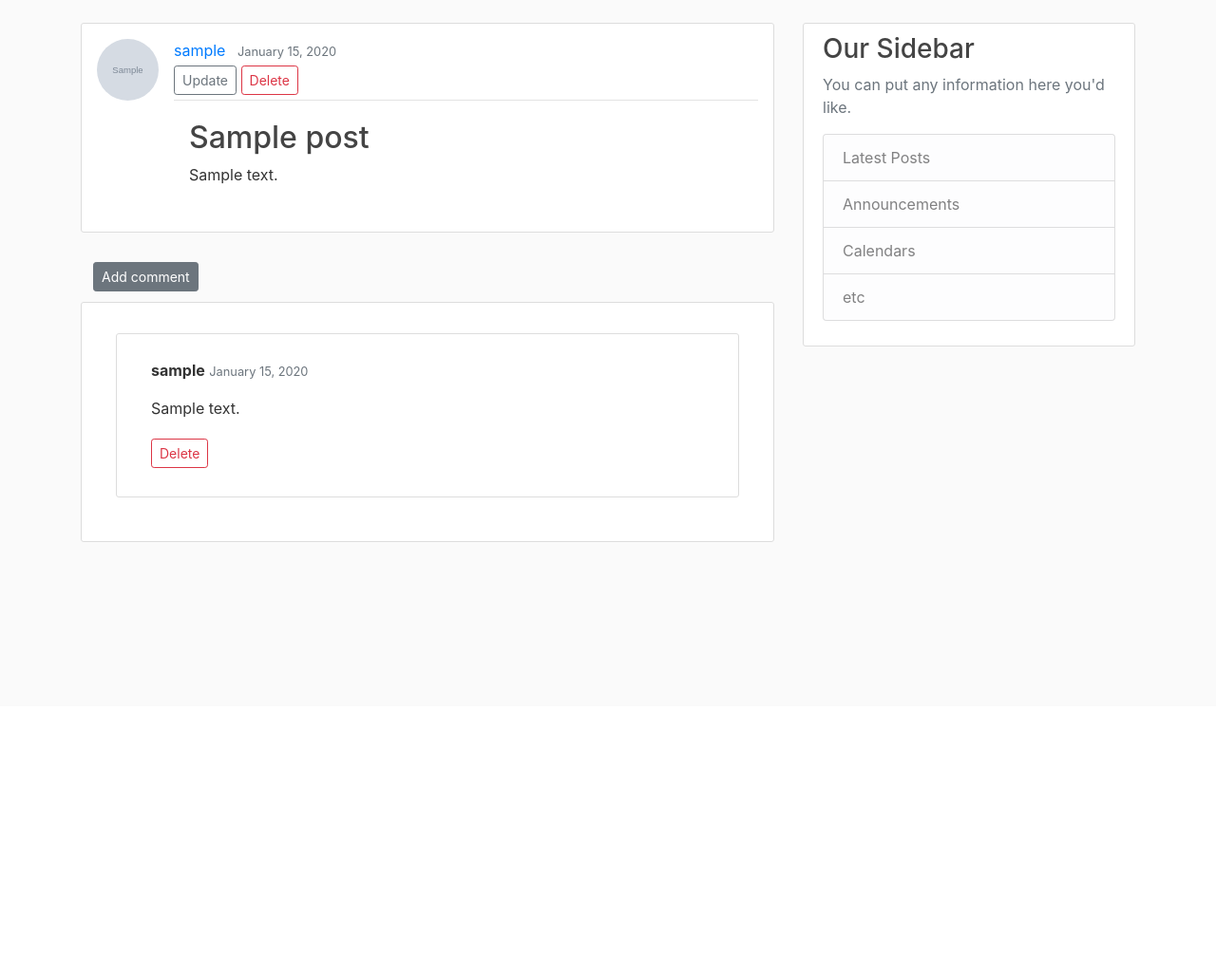
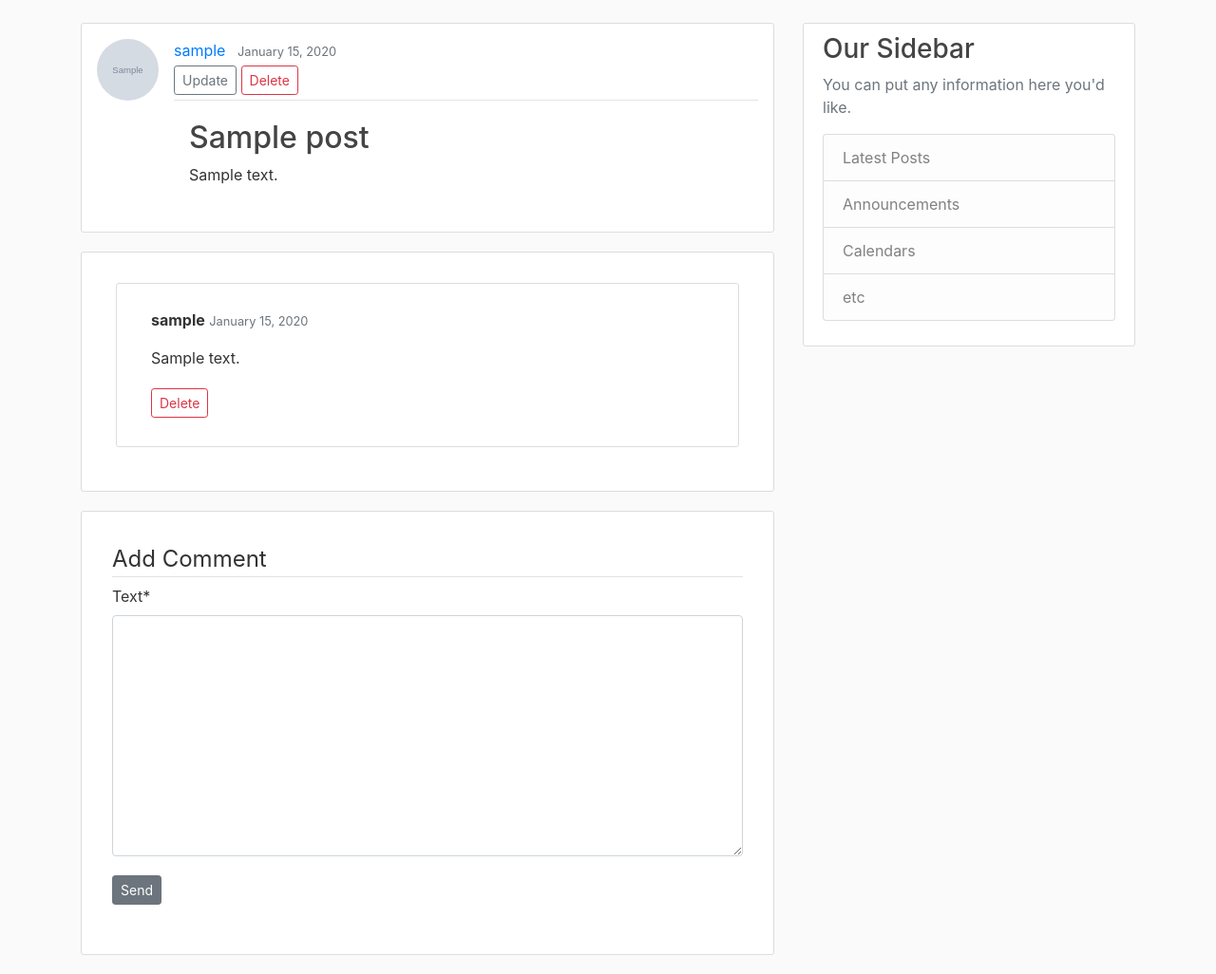
Before and after one commit to gup-abhi/django_project, a Django app: page /post/1/ in a window 1280 px wide. Shown: the part 56-1082 px from the top of the page at 95% size. Before the commit the page ends 627 px from the top, so only its background shows below. Run offline with Django 3.2, Linux system fonts and the light colour scheme; a user stored in the database is signed in; tables that the repository leaves empty hold one stand-in row (values such as "Sample post"); grey boxes marked "Sample" are stand-in pictures; some libraries are stand-ins or nearby versions.

Commit message:
Comment section updated

```diff
--- a/blog/templates/blog/post_detail.html
+++ b/blog/templates/blog/post_detail.html
@@ -1,4 +1,5 @@
 {% extends 'blog/base.html' %}
+{% load crispy_forms_tags %}
 {% block content %}
 <article class="media content-section p-3">
     <img src="{{ object.author.profile.image.url }}" class="rounded-circle article-img">
@@ -19,9 +20,6 @@
         </div>
     </div>
 </article>
-<div class="btn">
-    <a class="btn btn-secondary btn-sm mt-1 mb-1" href="{% url 'add_comment_to_post' pk=post.pk %}">Add comment</a>
-</div>
 <article class="media content-section pt-3">
     <div class="media-body p-3">
         {% for comment in post.comments.all %}
@@ -39,23 +37,37 @@
                                 class="glyphicon glyphicon-ok">Approve</span></a>
                     </div>
                 </article>
-                {% endif %}
-                {% if comment.approved_comment %}
+            {% endif %}
+            {% if comment.approved_comment %}
                 <article class="media content-section">
                     <div class="container-fluid p-3">
                         <strong>{{ comment.author }}</strong>
                         <small class="text-muted">{{ comment.related_date | date:"F d, Y" }}</small>
                         <p>{{ comment.text|linebreaks }}</p>
-                        {%  if comment.author == user %}
-                        <a class="btn btn-outline-danger btn-sm mt-1 mb-1" href="{% url 'comment_delete' pk=comment.pk %}"><span
+                        {% if comment.author == user %}
+                            <a class="btn btn-outline-danger btn-sm mt-1 mb-1" href="{% url 'comment_delete' pk=comment.pk %}"><span
                                 class="glyphicon glyphicon-ok">Delete</span></a>
                         {% endif %}
                     </div>
                 </article>
-                {% endif %}
+            {% endif %}
         {% empty %}
         <p>No comments here yet :(</p>
         {% endfor %}
     </div>
 </article>
+<article class="media content-section p-3">
+    <div class="container-fluid p-3">
+        <fieldset class="form-group">
+            <legend class="border-bottom ab-4">Add Comment</legend>
+            <form method="POST" class="post-form">
+                {% csrf_token %}
+                {{ form | crispy }}
+                <button class="btn btn-secondary btn-sm mt-1 mb-1" type="submit" class="save btn btn-default">
+                    Send
+                </button>
+            </form>
+        </fieldset>
+    </div>
+</article>
 {% endblock content %}
--- a/blog/urls.py
+++ b/blog/urls.py
@@ -18,7 +18,6 @@ urlpatterns = [
     path('post/<int:pk>/update/', PostUpdateView.as_view(), name='post-update'),
     path('post/<int:pk>/delete/', PostDeleteView.as_view(), name='post-delete'),
     path('about/', views.about, name='blog-about'),
-    path('post/<int:pk>/comment/', views.add_comment_to_post, name='add_comment_to_post'),
     path('comment/<int:pk>/approve/', views.comment_approve, name='comment_approve'),
     path('comment/<int:pk>/remove/', views.comment_remove, name='comment_remove'),
     path('comment/<int:pk>/delete/', views.comment_delete, name='comment_delete'),
--- a/blog/views.py
+++ b/blog/views.py
@@ -1,4 +1,4 @@
-from django.shortcuts import render, get_object_or_404, redirect
+from django.shortcuts import render, get_object_or_404, redirect, reverse
 from .models import Post, Comment
 from django.contrib.auth.models import User
 from django.views.generic import (
@@ -13,7 +13,6 @@ from django.contrib.auth.mixins import (
     UserPassesTestMixin,
 )
 from .forms import CommentForm, PostCreateForm, PostUpdateForm, ContactForm
-from django.contrib.auth.decorators import login_required
 from django.contrib import messages
 from django.core.mail import send_mail
 import environ
@@ -61,14 +60,21 @@ class UserPostListView(ListView):
         return Post.objects.filter(author=user).order_by('-date_posted')
 
 
-class PostDetailView(DetailView):
+class PostDetailView(LoginRequiredMixin, DetailView):
     model = Post
+    form_class = CommentForm
+    template_name = 'blog/post_detail.html'
 
+    def get_success_url(self, *args, **kwargs):
+        return redirect('post-detail', pk=self.kwargs['pk'])
 
-@login_required
-def add_comment_to_post(request, pk):
-    post = get_object_or_404(Post, pk=pk)
-    if request.method == "POST":
+    def get_context_data(self, **kwargs):
+        context = super(PostDetailView, self).get_context_data(**kwargs)
+        context['form'] = CommentForm()
+        return context
+
+    def post(self, request, *args, **kwargs):
+        post = get_object_or_404(Post, pk=self.kwargs['pk'])
         form = CommentForm(request.POST)
         if form.is_valid():
             comment = form.save(commit=False)
@@ -77,9 +83,6 @@ def add_comment_to_post(request, pk):
             comment.save()
             messages.success(request, f'Successfully commented on the post. Waiting for approval from author!')
             return redirect('post-detail', pk=post.pk)
-    else:
-        form = CommentForm()
-    return render(request, 'blog/add_comment_to_post.html', {'form': form})
 
 
 def comment_approve(request, pk):
```
